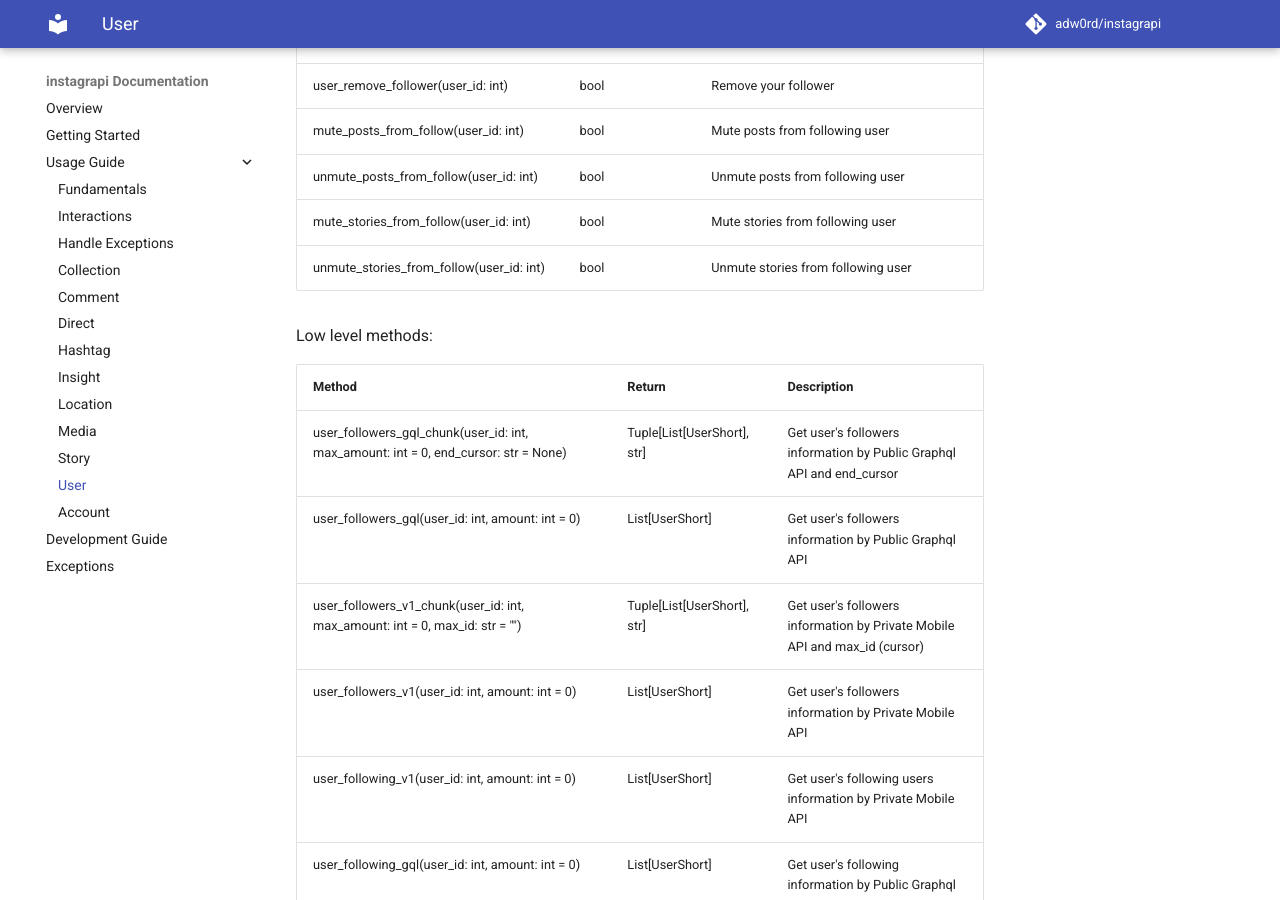
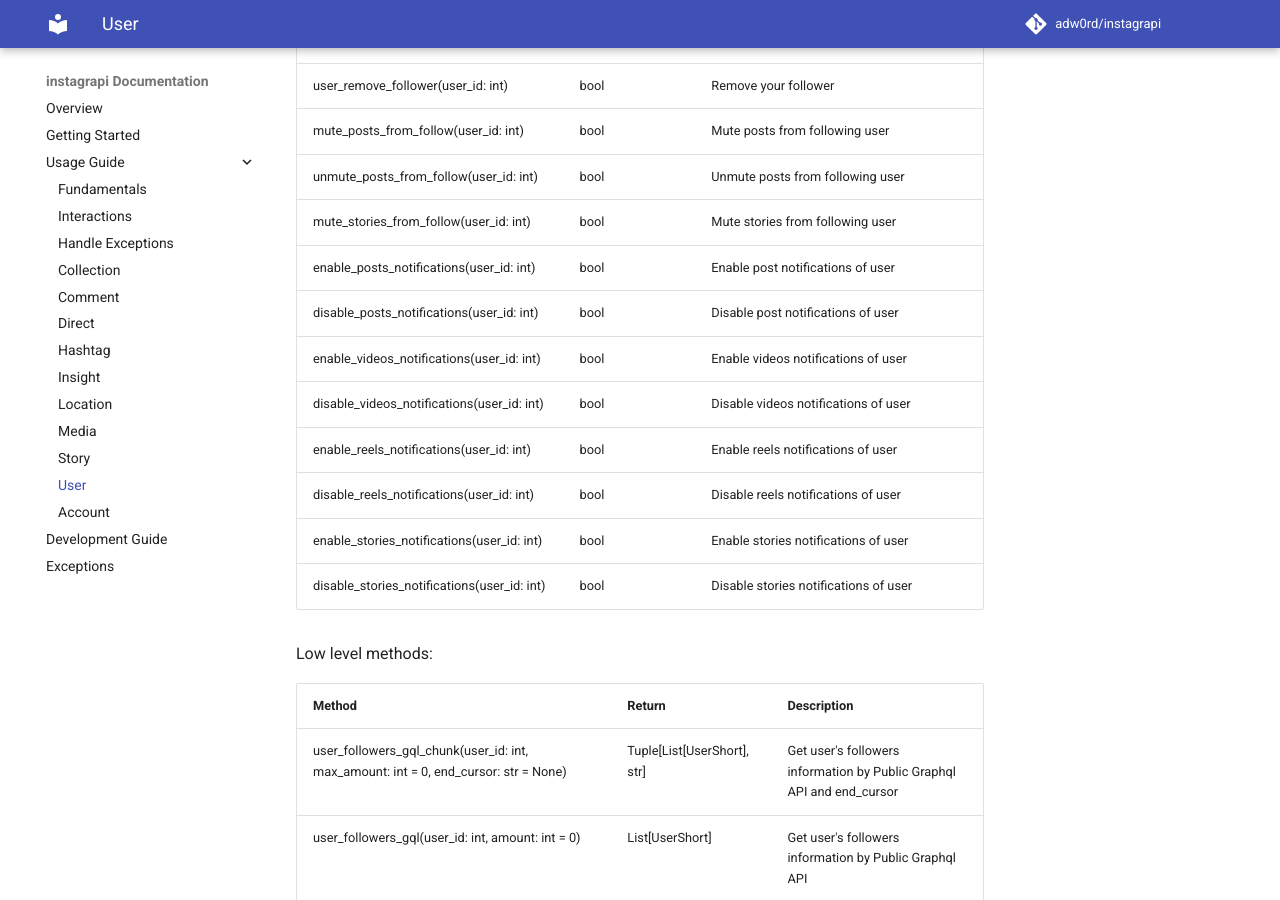
Before and after one commit to subzeroid/instagrapi, an MkDocs documentation site: the page built from docs/usage-guide/user.md, in a window 1280 px wide and 900 px high, scrolled down 741 px. Built offline with MkDocs 1.6.1 and Material for MkDocs 9.7.7, drawn with Linux system fonts in a browser that asks for light colours; comment, search, counter and statistics services are not loaded; the version menu is left out.

Commit message:
Updated User.md Readme

```diff
--- a/docs/usage-guide/user.md
+++ b/docs/usage-guide/user.md
@@ -4,36 +4,43 @@ View a list of a user's medias, following and followers
 
 * `user_id` - Integer ID of user, example `1903424587`
 
-| Method                                        | Return                | Description
-| --------------------------------------------- | --------------------- | ---------------------------------------------------------
-| user_followers(user_id: int, amount: int = 0) | Dict\[int, UserShort] | Get dict of followers users (amount=0 - fetch all followers)
-| user_following(user_id: int, amount: int = 0) | Dict\[int, UserShort] | Get dict of following users (amount=0 - fetch all)
-| search_followers(user_id: int, query: str)    | List[UserShort]       | Search by followers
-| search_following(user_id: int, query: str)    | List[UserShort]       | Search by following
-| user_info(user_id: int)                       | User                  | Get user info
-| user_info_by_username(username: str)          | User                  | Get user info by username
-| user_follow(user_id: int)                     | bool                  | Follow user
-| user_unfollow(user_id: int)                   | bool                  | Unfollow user
-| user_id_from_username(username: str)          | int                   | Get user_id by username
-| username_from_user_id(user_id: int)           | str                   | Get username by user_id
-| user_remove_follower(user_id: int)            | bool                  | Remove your follower
-| mute_posts_from_follow(user_id: int)          | bool                  | Mute posts from following user
-| unmute_posts_from_follow(user_id: int)        | bool                  | Unmute posts from following user
-| mute_stories_from_follow(user_id: int)        | bool                  | Mute stories from following user
-| unmute_stories_from_follow(user_id: int)      | bool                  | Unmute stories from following user
+| Method                                        | Return                | Description                                                  |
+|-----------------------------------------------|-----------------------|--------------------------------------------------------------|
+| user_followers(user_id: int, amount: int = 0) | Dict\[int, UserShort] | Get dict of followers users (amount=0 - fetch all followers) |
+| user_following(user_id: int, amount: int = 0) | Dict\[int, UserShort] | Get dict of following users (amount=0 - fetch all)           |
+| search_followers(user_id: int, query: str)    | List[UserShort]       | Search by followers                                          |
+| search_following(user_id: int, query: str)    | List[UserShort]       | Search by following                                          |
+| user_info(user_id: int)                       | User                  | Get user info                                                |
+| user_info_by_username(username: str)          | User                  | Get user info by username                                    |
+| user_follow(user_id: int)                     | bool                  | Follow user                                                  |
+| user_unfollow(user_id: int)                   | bool                  | Unfollow user                                                |
+| user_id_from_username(username: str)          | int                   | Get user_id by username                                      |
+| username_from_user_id(user_id: int)           | str                   | Get username by user_id                                      |
+| user_remove_follower(user_id: int)            | bool                  | Remove your follower                                         |
+| mute_posts_from_follow(user_id: int)          | bool                  | Mute posts from following user                               |
+| unmute_posts_from_follow(user_id: int)        | bool                  | Unmute posts from following user                             |
+| mute_stories_from_follow(user_id: int)        | bool                  | Mute stories from following user                             |
+| enable_posts_notifications(user_id: int)      | bool                  | Enable post notifications of user                            |
+| disable_posts_notifications(user_id: int)     | bool                  | Disable post notifications of user                           |
+| enable_videos_notifications(user_id: int)     | bool                  | Enable videos notifications of user                          |
+| disable_videos_notifications(user_id: int)    | bool                  | Disable videos notifications of user                         |
+| enable_reels_notifications(user_id: int)      | bool                  | Enable reels notifications of user                           |
+| disable_reels_notifications(user_id: int)     | bool                  | Disable reels notifications of user                          |
+| enable_stories_notifications(user_id: int)    | bool                  | Enable stories notifications of user                         |
+| disable_stories_notifications(user_id: int)   | bool                  | Disable stories notifications of user                        |
 
 Low level methods:
 
-| Method                                            | Return          | Description
-| ------------------------------------------------- | --------------- | ---------------------------------------------------------
-| user_followers_gql_chunk(user_id: int, max_amount: int = 0, end_cursor: str = None) | Tuple[List[UserShort], str] | Get user's followers information by Public Graphql API and end_cursor
-| user_followers_gql(user_id: int, amount: int = 0) | List[UserShort] | Get user's followers information by Public Graphql API
-| user_followers_v1_chunk(user_id: int, max_amount: int = 0, max_id: str = "") | Tuple[List[UserShort], str] | Get user's followers information by Private Mobile API and max_id (cursor)
-| user_followers_v1(user_id: int, amount: int = 0)  | List[UserShort] | Get user's followers information by Private Mobile API
-| user_following_v1(user_id: int, amount: int = 0)  | List[UserShort] | Get user's following users information by Private Mobile API
-| user_following_gql(user_id: int, amount: int = 0) | List[UserShort] | Get user's following information by Public Graphql API
-| search_followers_v1(user_id: int, query: str)     | List[UserShort] | Search by followers by Private Mobile API
-| search_following_v1(user_id: int, query: str)     | List[UserShort] | Search by following by Private Mobile API
+| Method                                                                              | Return                      | Description                                                                |
+|-------------------------------------------------------------------------------------|-----------------------------|----------------------------------------------------------------------------|
+| user_followers_gql_chunk(user_id: int, max_amount: int = 0, end_cursor: str = None) | Tuple[List[UserShort], str] | Get user's followers information by Public Graphql API and end_cursor      |
+| user_followers_gql(user_id: int, amount: int = 0)                                   | List[UserShort]             | Get user's followers information by Public Graphql API                     |
+| user_followers_v1_chunk(user_id: int, max_amount: int = 0, max_id: str = "")        | Tuple[List[UserShort], str] | Get user's followers information by Private Mobile API and max_id (cursor) |
+| user_followers_v1(user_id: int, amount: int = 0)                                    | List[UserShort]             | Get user's followers information by Private Mobile API                     |
+| user_following_v1(user_id: int, amount: int = 0)                                    | List[UserShort]             | Get user's following users information by Private Mobile API               |
+| user_following_gql(user_id: int, amount: int = 0)                                   | List[UserShort]             | Get user's following information by Public Graphql API                     |
+| search_followers_v1(user_id: int, query: str)                                       | List[UserShort]             | Search by followers by Private Mobile API                                  |
+| search_following_v1(user_id: int, query: str)                                       | List[UserShort]             | Search by following by Private Mobile API                                  |
 
 Example:
 
```
